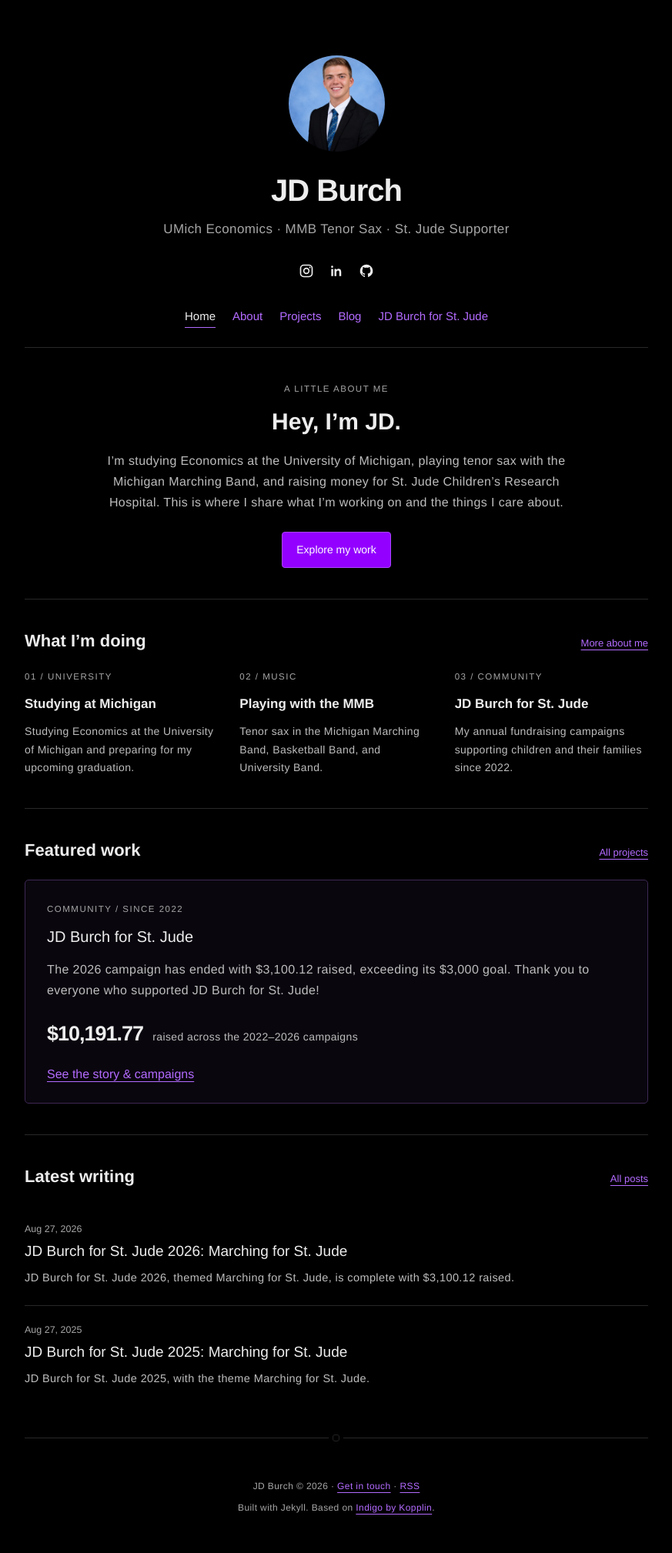
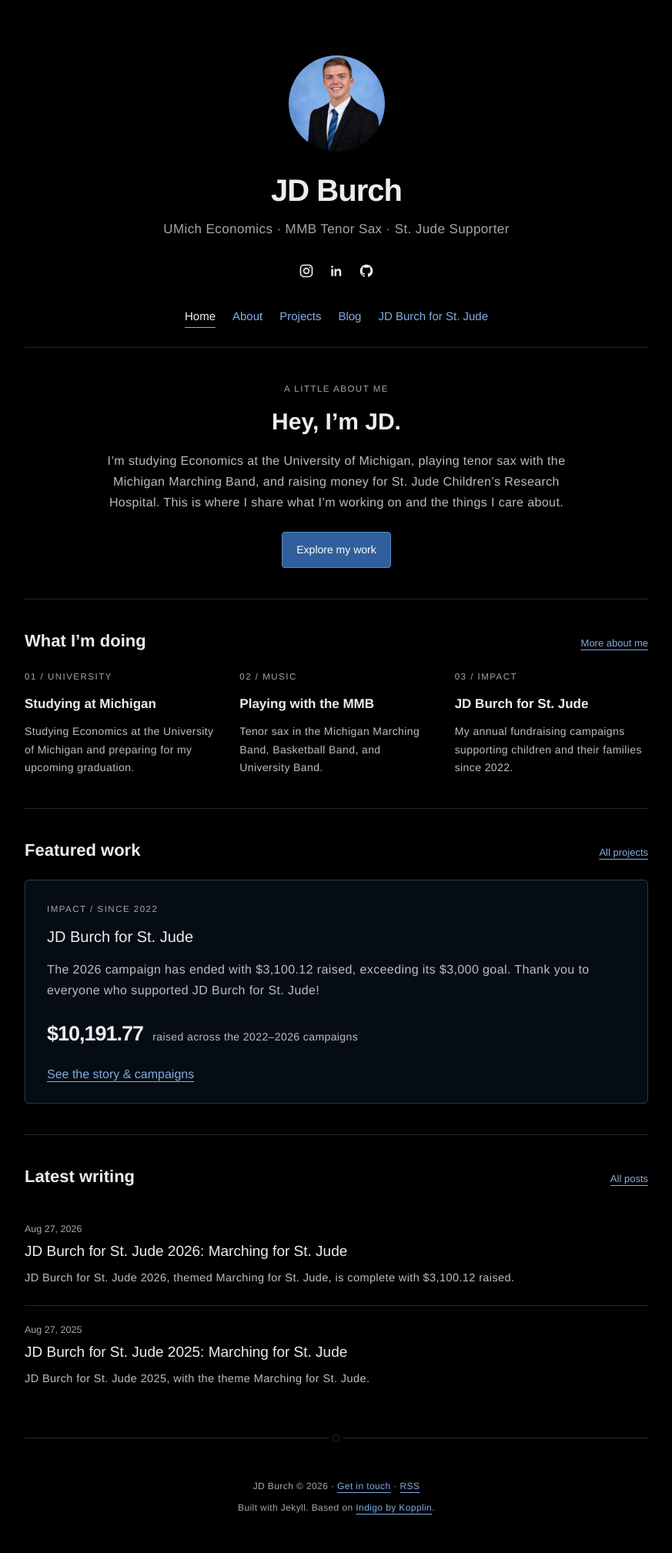
Before and after one commit to JDBurchHuzzah/jdburchhuzzah.github.io, a Jekyll site: the page built from index.html, in a window 1280 px wide. Shown: the whole page at 77% size, without its empty margins (203-1076 px from the left). Built offline with Jekyll 4.4.1, drawn with Linux system fonts in a browser that asks for light colours.

Commit message:
Try headshot-inspired blue accents and rename Community to Impact

```diff
--- a/_posts/2023-10-27-project-template.markdown
+++ b/_posts/2023-10-27-project-template.markdown
@@ -15,7 +15,7 @@
 
 ## How it’s built
 
-The site uses Jekyll and the Indigo theme, hosted on GitHub Pages with a custom domain. The design keeps a black background, purple accents, a centered portrait, and a simple reading layout.
+The site uses Jekyll and the Indigo theme, hosted on GitHub Pages with a custom domain. The design keeps a black background, blue accents, a centered portrait, and a simple reading layout.
 
 ## A more useful home
 
--- a/_sass/base/variables-dark.sass
+++ b/_sass/base/variables-dark.sass
@@ -4,7 +4,7 @@
 $alpha: #aaa
 $beta: #ededed
 $gama: #666
-$delta: #9300ff
+$delta: #82ade3
 $epsilon: #222
 $omega: #000
 $zeta: #fff
--- a/_sass/base/variables.sass
+++ b/_sass/base/variables.sass
@@ -4,7 +4,7 @@
 $alpha: #666
 $beta: #222
 $gama: #aaa
-$delta: #4b0082
+$delta: #315f9b
 $epsilon: #ededed
 $omega: #fff
 $zeta: #000
--- a/assets/site.css
+++ b/assets/site.css
@@ -1,10 +1,10 @@
-/* Preserve Indigo's black, purple, Helvetica, and 810px reading column. */
-:root { color-scheme: dark; --accent: #b36bff; --muted: #a6a6a6; --line: #282828; }
+/* Preserve Indigo's black background, blue accents, Helvetica, and 810px reading column. */
+:root { color-scheme: dark; --accent: #82ade3; --muted: #a6a6a6; --line: #282828; }
 * { box-sizing: border-box; }
 body { margin: 0; background: #000; color: #bdbdbd; }
 a { color: var(--accent); text-underline-offset: 4px; }
-a:hover { color: #dfbfff; }
-a:focus-visible, button:focus-visible { outline: 2px solid #d5a6ff; outline-offset: 5px; border-radius: 3px; }
+a:hover { color: #bdd7f7; }
+a:focus-visible, button:focus-visible { outline: 2px solid #bdd7f7; outline-offset: 5px; border-radius: 3px; }
 p { color: #bdbdbd; font-weight: 400; }
 h1,h2,h3 { color: #ededed; line-height: 1.25; }
 strong { font-weight: 600; }
@@ -30,8 +30,8 @@
 .eyebrow { font-size: 1.15rem; letter-spacing: 1.5px; text-transform: uppercase; color: var(--muted); margin: 0 0 14px; }
 .actions { display: flex; align-items: center; flex-wrap: wrap; gap: 20px; margin: 24px 0 0; }
 .intro .actions { justify-content: center; }
-.button { display: inline-block; background: #9300ff; border: 1px solid #a944ff; color: white; text-decoration: none; border-radius: 4px; padding: 12px 18px; font-size: 1.4rem; line-height: 1.5; }
-.button:hover { color: white; background: #a52bff; }
+.button { display: inline-block; background: #315f9b; border: 1px solid #5988c2; color: white; text-decoration: none; border-radius: 4px; padding: 12px 18px; font-size: 1.4rem; line-height: 1.5; }
+.button:hover { color: white; background: #3d70b0; }
 .section { border-top: 1px solid var(--line); margin-top: 40px; padding-top: 40px; }
 .section-heading { display: flex; align-items: baseline; justify-content: space-between; flex-wrap: wrap; gap: 12px; margin-bottom: 24px; }
 .section-heading h2 { margin: 0; }
@@ -39,7 +39,7 @@
 .three-up { display: grid; grid-template-columns: repeat(3,minmax(0,1fr)); gap: 28px; }
 .three-up h3 { font-size: 1.7rem; margin: 0 0 12px; }
 .three-up p:not(.eyebrow) { font-size: 1.4rem; margin-bottom: 0; }
-.feature { padding: 28px; border: 1px solid #3e2854; border-radius: 5px; background: #0a060e; }
+.feature { padding: 28px; border: 1px solid #243b59; border-radius: 5px; background: #060c14; }
 .feature h2,.feature h3 { margin: 0 0 16px; }
 .feature h3 a { color: #ededed; text-decoration: none; }
 .feature h3 a:hover { color: var(--accent); }
@@ -85,7 +85,7 @@
  .site-nav { gap: 0 18px; padding: 18px 0; margin-bottom: 32px; }
  .site-nav a { font-size: 1.4rem; padding: 8px 0; }
  .three-up { grid-template-columns: 1fr; gap: 28px; }
- .three-up article { border-left: 2px solid #54247d; padding-left: 18px; }
+ .three-up article { border-left: 2px solid #3f679a; padding-left: 18px; }
  .feature { padding: 22px; }
  .page-heading h1 { font-size: 2.8rem; }
  .about-intro { grid-template-columns: 1fr; gap: 20px; }
--- a/index.html
+++ b/index.html
@@ -14,12 +14,12 @@
   <div class="three-up">
     <article><p class="eyebrow">01 / University</p><h3>Studying at Michigan</h3><p>Studying Economics at the University of Michigan and preparing for my upcoming graduation.</p></article>
     <article><p class="eyebrow">02 / Music</p><h3>Playing with the MMB</h3><p>Tenor sax in the Michigan Marching Band, Basketball Band, and University Band.</p></article>
-    <article><p class="eyebrow">03 / Community</p><h3>JD Burch for St. Jude</h3><p>My annual fundraising campaigns supporting children and their families since 2022.</p></article>
+    <article><p class="eyebrow">03 / Impact</p><h3>JD Burch for St. Jude</h3><p>My annual fundraising campaigns supporting children and their families since 2022.</p></article>
   </div>
 </section>
 <section class="section" aria-labelledby="featured">
   <div class="section-heading"><h2 id="featured">Featured work</h2><a href="{{ '/projects/' | relative_url }}">All projects</a></div>
-  <article class="feature"><p class="eyebrow">Community / Since 2022</p><h3><a href="{{ '/st-jude/' | relative_url }}">JD Burch for St. Jude</a></h3><p>The 2026 campaign has ended with $3,100.12 raised, exceeding its $3,000 goal. Thank you to everyone who supported JD Burch for St. Jude!</p><p class="impact"><strong>$10,191.77</strong> raised across the 2022–2026 campaigns</p><a href="{{ '/st-jude/' | relative_url }}">See the story &amp; campaigns</a></article>
+  <article class="feature"><p class="eyebrow">Impact / Since 2022</p><h3><a href="{{ '/st-jude/' | relative_url }}">JD Burch for St. Jude</a></h3><p>The 2026 campaign has ended with $3,100.12 raised, exceeding its $3,000 goal. Thank you to everyone who supported JD Burch for St. Jude!</p><p class="impact"><strong>$10,191.77</strong> raised across the 2022–2026 campaigns</p><a href="{{ '/st-jude/' | relative_url }}">See the story &amp; campaigns</a></article>
 </section>
 <section class="section" aria-labelledby="writing">
   <div class="section-heading"><h2 id="writing">Latest writing</h2><a href="{{ '/blog/' | relative_url }}">All posts</a></div>
```
Also changed, not shown: README.md.
